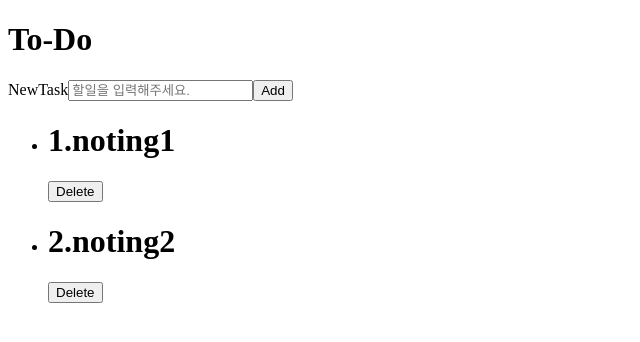
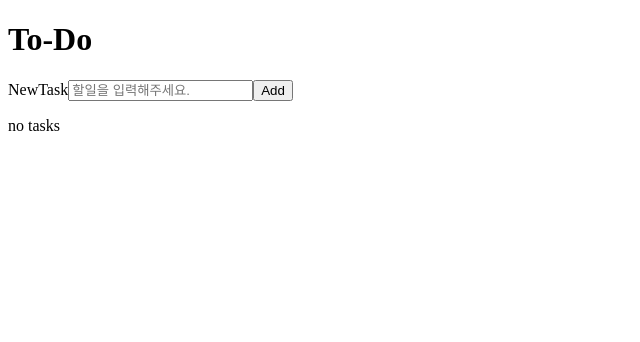
Before and after one commit to takeaways/react-testing, a React app: page / in a window 1280 px wide. Shown: the top 342 px of the page, without its empty margins (0-640 px from the left). Built offline with nearby package versions, Linux system fonts and the light colour scheme.

Commit message:
mocks를 이용하여 가짜 함수를 만들어 테스트코드에 사용하기

```diff
--- a/src/App.jsx
+++ b/src/App.jsx
@@ -3,39 +3,23 @@ import {useDispatch, useSelector} from "react-redux";
 
 import Page from "./Page";
 
-function updateTaskTitle(taskTitle) {
+import {
+    addTask,
+    deleteTask,
+    updateTaskTitle,
+} from "./actions";
 
-    return {
-        type: 'updateTaskTitle',
-        payload: {
-            taskTitle
-        }
-    }
-}
 
-function addTask() {
-    return {
-        type: 'addTask'
-    }
-}
-
-function deleteTask(id) {
-    return {
-        type: 'deleteTask',
-        payload: {
-            id
-        }
-    }
-}
+const selector = (state)=>({
+    tasks: state.tasks,
+    taskTitle: state.taskTitle
+})
 
 export default function App() {
 
     const dispatch = useDispatch();
 
-    const {tasks, taskTitle} = useSelector(state => ({
-        tasks: state.tasks,
-        taskTitle: state.taskTitle
-    }));
+    const {tasks, taskTitle} = useSelector(selector);
 
     function handleClickAddTask() {
         dispatch(addTask())
--- /dev/null
+++ b/src/actions.js
@@ -0,0 +1,23 @@
+export function updateTaskTitle(taskTitle) {
+    return {
+        type: 'updateTaskTitle',
+        payload: {
+            taskTitle
+        }
+    }
+}
+
+export function addTask() {
+    return {
+        type: 'addTask'
+    }
+}
+
+export function deleteTask(id) {
+    return {
+        type: 'deleteTask',
+        payload: {
+            id
+        }
+    }
+}
--- a/src/store.js
+++ b/src/store.js
@@ -4,7 +4,7 @@ import {createStore} from "redux";
 const initialState = {
     newId: 100,
     taskTitle: '',
-    tasks: [{id: 1, title: 'noting1'}, {id: 2, title: 'noting2'}]
+    tasks: []
 }
 
 
```
Also changed, not shown: 2 other files (tests, documents, lock files or other folders).
